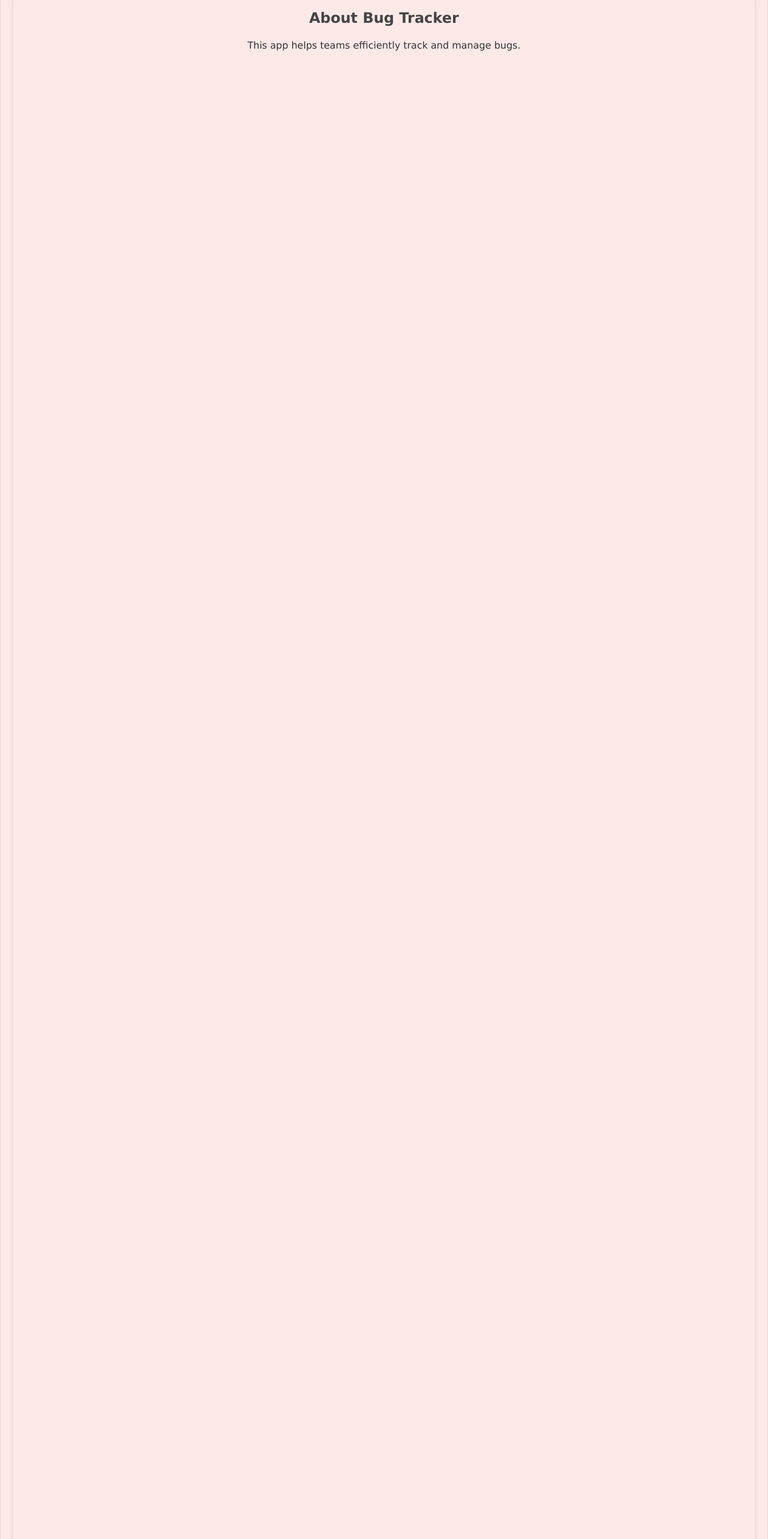
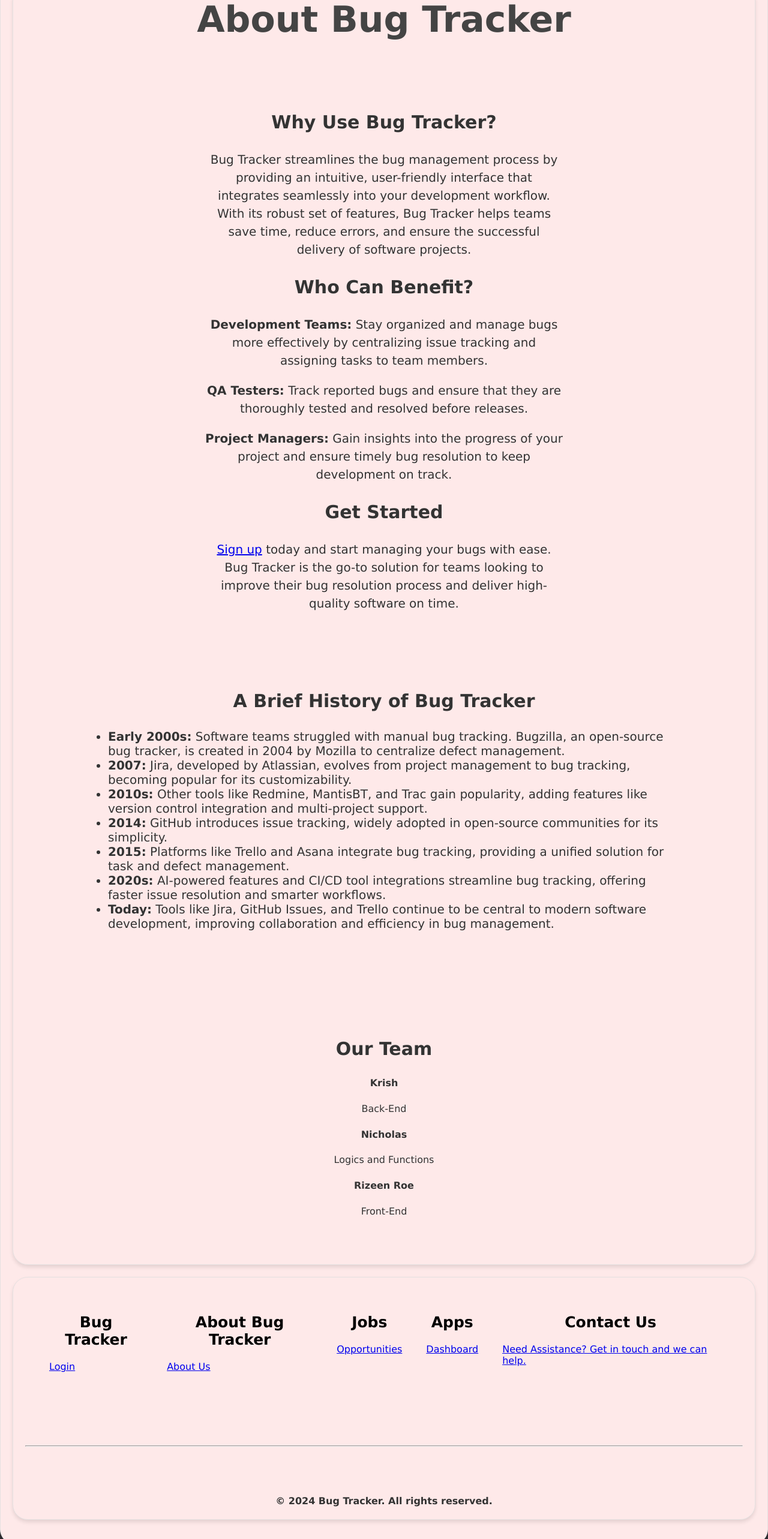
Before and after one commit to IzanagiRD/bugtracker, a React (Create React App) app: page /about in a window 1280 px wide. Shown: the part 180-2746 px from the top of the page at 60% size. Built offline with nearby package versions, Linux system fonts and the light colour scheme.

Commit message:
ContactUs.js AboutUs.js Footer.js

```diff
--- a/src/App.css
+++ b/src/App.css
@@ -47,7 +47,7 @@ div {
   margin: 20px auto;
   padding: 20px;
   max-width: 2200px;
-  min-height: 2700px;
+  min-height: 1300px;
   background-color: rgb(254, 233, 233);
   box-shadow: 0px 4px 6px rgba(0, 0, 0, 0.1);
   border-radius: 25px;
@@ -215,8 +215,125 @@ button:hover {
   font-weight: bold;
 }
 
-/*About*/
-.about-text {
-  font-style: italic;
+/*Footer*/
+.footer{
+  min-height: 100px;
+  max-width: 2200px;
+  padding-top: 0%;
+  padding-bottom: 0%;
+}
+
+.footer h4{
+  padding-top: 5%;
   text-align: center;
 }
+
+.pageFooterBox{
+  min-height: 00px;
+  max-width: 3000px;
+  flex-direction: row;
+  display: flex;
+  border-radius: initial;
+  border: none;
+  box-shadow: none;
+  background-color: transparent;
+  padding-top: 0%;
+  padding-bottom: 0%;
+}
+
+.pageFooterDescription{
+  min-height: 200px;
+  max-width: 400px;
+  flex-direction: row;
+  border-radius: initial;
+  padding-top: 0%;
+  padding-bottom: 0%;
+  border: none;
+  box-shadow: none;
+  background-color: transparent;
+}
+
+.pageFooterDescription h2{
+  font-size: 25px;
+  color: rgb(0, 0, 0);
+}
+
+.pageFooterDescription p{
+  font-size: 30px;
+  color: #b2a4a4;
+}
+
+/*About*/
+.aboutPage{
+  display: flex;
+  flex-direction: column;
+  justify-content: center;
+  align-items: center;
+
+}
+
+.aboutPage h3{
+  font-size: 30px;
+}
+
+.aboutPage h2{
+  margin-top: 0;
+  font-size: 60px;
+}
+
+.aboutTitle{
+  min-height: 100px;
+  min-width: 100px;
+  align-content: center;
+  border-radius: initial;
+  border: none;
+  box-shadow: none;
+  background-color: transparent;
+}
+
+.aboutTitle p{
+  text-align: center;
+}
+
+.history{
+  min-height: 500px;
+  max-width: 1000px;
+  align-items: left;
+  border-radius: initial;
+  border: none;
+  box-shadow: none;
+  background-color: transparent;
+}
+
+.history h3{
+  text-align: center;
+}
+
+.history li{
+  font-size: 20px;
+}
+
+.whyUs{
+  text-align: center;
+  align-items: center;
+  min-height: 100px;
+  max-width: 600px;
+  border-radius: initial;
+  border: none;
+  box-shadow: none;
+  background-color: transparent;
+}
+
+.whyUs p{
+  font-size: 20px;
+}
+
+.ourTeam{
+  text-align: center;
+  min-width: 400px;
+  min-height: 100px;
+  border-radius: initial;
+  border: none;
+  box-shadow: none;
+  background-color: transparent;
+}
--- a/src/App.js
+++ b/src/App.js
@@ -7,6 +7,8 @@ import Dashboard from './components/Dashboard';
 import Workshop from './components/Workshop';
 import About from './components/About';
 import Navbar from './components/Navbar';
+import Footer from './components/Footer';
+import ContactUs from './components/ContactUs';
 import './App.css'
 
 function App() {
@@ -19,7 +21,9 @@ function App() {
                 <Route path="/dashboard" element={<Dashboard />} />
                 <Route path="/workshop" element={<Workshop />} />
                 <Route path="/about" element={<About />} />
+                <Route path="/contactus" element={<ContactUs />} />
             </Routes>
+            <Footer />
         </Router>
     );
 }
--- a/src/components/About.js
+++ b/src/components/About.js
@@ -1,11 +1,56 @@
 // src/components/About.js
 import React from 'react';
+// import { Link } from 'react-router-dom';
 
 function About() {
     return (
-        <div>
+        <div className="aboutPage">
             <h2>About Bug Tracker</h2>
-            <p>This app helps teams efficiently track and manage bugs.</p>
+            {/* <p style={{paddingTop: 0}}>behind the scenes</p> */}
+
+            <div className='whyUs'>
+                <h3>Why Use Bug Tracker?</h3>
+                <p>
+                    Bug Tracker streamlines the bug management process by providing an intuitive, user-friendly interface that integrates seamlessly into your development workflow. With its robust set of features, Bug Tracker helps teams save time, reduce errors, and ensure the successful delivery of software projects.
+                </p>
+                <h3>Who Can Benefit?</h3>
+                <p>
+                    <strong>Development Teams:</strong> Stay organized and manage bugs more effectively by centralizing issue tracking and assigning tasks to team members.
+                </p>
+                <p>
+                    <strong>QA Testers:</strong> Track reported bugs and ensure that they are thoroughly tested and resolved before releases.
+                </p>
+                <p>
+                    <strong>Project Managers:</strong> Gain insights into the progress of your project and ensure timely bug resolution to keep development on track.
+                </p>
+                <h3>Get Started</h3>
+                <p>
+                    <a href='/login'>Sign up</a> today and start managing your bugs with ease. Bug Tracker is the go-to solution for teams looking to improve their bug resolution process and deliver high-quality software on time.
+                </p>
+            </div>
+
+            <div className='history'>
+                <h3>A Brief History of Bug Tracker</h3>
+                <ul>
+                    <li><strong>Early 2000s:</strong> Software teams struggled with manual bug tracking. Bugzilla, an open-source bug tracker, is created in 2004 by Mozilla to centralize defect management.</li>
+                    <li><strong>2007:</strong> Jira, developed by Atlassian, evolves from project management to bug tracking, becoming popular for its customizability.</li>
+                    <li><strong>2010s:</strong> Other tools like Redmine, MantisBT, and Trac gain popularity, adding features like version control integration and multi-project support.</li>
+                    <li><strong>2014:</strong> GitHub introduces issue tracking, widely adopted in open-source communities for its simplicity.</li>
+                    <li><strong>2015:</strong> Platforms like Trello and Asana integrate bug tracking, providing a unified solution for task and defect management.</li>
+                    <li><strong>2020s:</strong> AI-powered features and CI/CD tool integrations streamline bug tracking, offering faster issue resolution and smarter workflows.</li>
+                    <li><strong>Today:</strong> Tools like Jira, GitHub Issues, and Trello continue to be central to modern software development, improving collaboration and efficiency in bug management.</li>
+                </ul>
+            </div>
+
+            <div className='ourTeam'>
+                <h3>Our Team</h3>
+                <h4>Krish</h4>
+                <p>Back-End</p>
+                <h4>Nicholas</h4>
+                <p>Logics and Functions</p>
+                <h4>Rizeen Roe</h4>
+                <p>Front-End</p>
+            </div>
         </div>
     );
 }
--- /dev/null
+++ b/src/components/ContactUs.js
@@ -0,0 +1,14 @@
+import React from 'react';
+
+function ContactUs() {
+   return (
+      <div>
+         <h3>Phone Number: <a href='tel:+12345678901'>+1 234-567-8901</a> </h3>
+         <h3>Email: <a href='mailto:BugTracker@gmail.com'>BugTracker@gmail.com</a></h3>
+      </div>
+
+
+    );
+}
+
+export default ContactUs;
--- /dev/null
+++ b/src/components/Footer.js
@@ -0,0 +1,40 @@
+import React from 'react';
+// import { Link } from 'react-router-dom';
+
+function Footer() {
+   return (
+      <div className="footer">
+         {/* <p>&copy; {new Date().getFullYear()} Bug Tracker. All rights reserved.</p> */}
+         <div className='pageFooterBox'>
+            <div className='pageFooterDescription'>
+               <h2>Bug Tracker</h2>
+               {/* <Link to={'/login'}>Login</Link> */}
+               <a href='/login'>Login</a>
+            </div>
+            <div className='pageFooterDescription'>
+               <h2>About Bug Tracker</h2>
+               {/* <Link to={'/about'}>About Us</Link> */}
+               <a href='/about'>About Us</a>
+            </div>
+            <div className='pageFooterDescription'>
+               <h2>Jobs</h2>
+               {/* <Link to={'/about'}>Opportunities</Link> */}
+               <a href='/about'>Opportunities</a>
+            </div>
+            <div className='pageFooterDescription'>
+               <h2>Apps</h2>
+               {/* <Link to={'/dashboard'}>Dashboard</Link> */}
+               <a href='/dashboard'>Dashboard</a>
+            </div>
+            <div className='pageFooterDescription'>
+               <h2>Contact Us</h2>
+               {/* <Link to={'/contactus'}>Need Assistance? Get in touch and we can help.</Link> */}
+               <a href='/contactus'>Need Assistance? Get in touch and we can help.</a>
+            </div>
+         </div>
+         <hr></hr>
+         <h4>&copy; {new Date().getFullYear()} Bug Tracker. All rights reserved.</h4>
+      </div>
+   );
+}
+export default Footer;
--- a/src/components/Home.js
+++ b/src/components/Home.js
@@ -1,6 +1,6 @@
 // src/components/Home.js
 import { React } from 'react';
-import { Link } from 'react-router-dom';
+// import { Link } from 'react-router-dom';
 
 
 function Home() {
@@ -25,7 +25,8 @@ function Home() {
 
 
             <nav className='cta'>
-                <Link to="/about" className='aboutUsHyperLink'>About Us</Link>
+                {/* <Link to="/about" className='aboutUsHyperLink'>About Us</Link> */}
+                <a href='/about' className='aboutUsHyperLink'>About Us</a>
                 <a href="#pageReasonsContainer" className='learnmoreHyperLink'>Learn More</a>
             </nav>
 
@@ -98,6 +99,7 @@ function Home() {
             </div>
 
         </div>
+
     );
 }
 
--- a/src/components/Navbar.js
+++ b/src/components/Navbar.js
@@ -11,6 +11,7 @@ function Navbar() {
             <Link to="/dashboard">Dashboard</Link>
             <Link to="/workshop">Workshop</Link>
             <Link to="/about">About</Link>
+            <Link to="/contactus">Contact Us</Link>
         </nav>
     );
 }
--- a/src/index.js
+++ b/src/index.js
@@ -3,7 +3,6 @@ import ReactDOM from 'react-dom/client';
 import './index.css';
 import App from './App';
 import reportWebVitals from './reportWebVitals';
-
 const root = ReactDOM.createRoot(document.getElementById('root'));
 root.render(
   <React.StrictMode>
```
